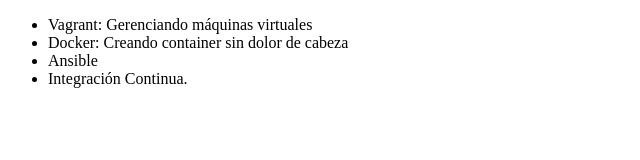
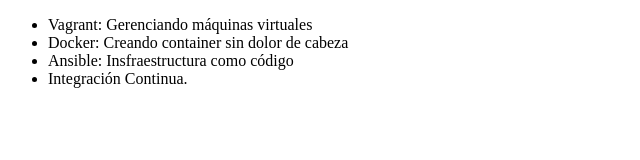
Before and after one commit to marinao24/alura-git, a plain HTML site: page index.html in a window 1280 px wide. Shown: the whole page, without its empty margins (0-640 px from the left). Drawn offline with Linux system fonts and the light colour scheme.

Commit message:
Cambiando el nombre del curso de Ansible

```diff
--- a/index.html
+++ b/index.html
@@ -8,7 +8,7 @@
         <ul>
             <li>Vagrant: Gerenciando máquinas virtuales</li>
             <li>Docker: Creando container sin dolor de cabeza</li>
-            <li>Ansible</li>
+            <li>Ansible: Insfraestructura como código</li>
             <li>Integración Continua.</li>
         </ul>
     </body>
```
